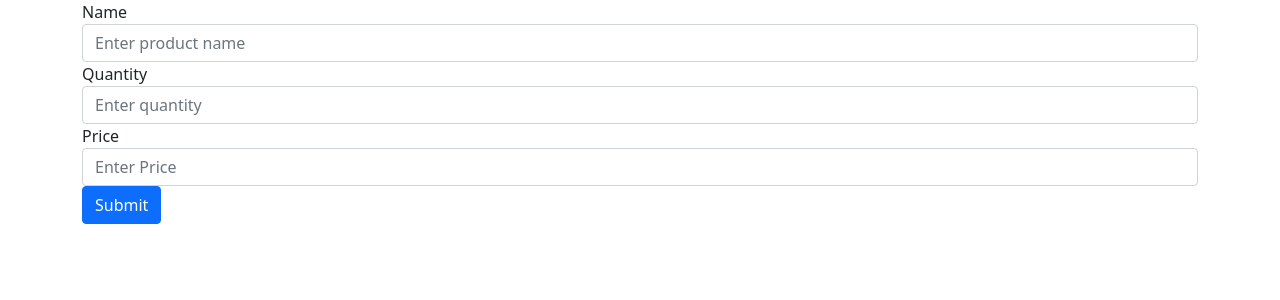
After one commit to nampt0210/CodeClass2_BasicCRUD, a PHP site: page /update.php?id=1 in a window 1280 px wide. The commit adds this page. Shown: the top 300 px of the page. Run offline with PHP 8.4, Linux system fonts and the light colour scheme; data that the repository does not hold is empty.

Commit message:
Feat: Update and Delete product

```diff
--- a/index.php
+++ b/index.php
@@ -43,6 +43,7 @@
             <th>Name</th>
             <th>Quantity</th>
             <th>Price</th>
+            <th>More</th>
         </tr>
         <?php while($row = mysqli_fetch_assoc($result)) {?>
             <tr>
@@ -50,6 +51,10 @@
                 <td><?php echo $row['name']?></td>
                 <td><?php echo $row['quantity']?></td>
                 <td><?php echo $row['price']?></td>
+                <td>
+                  <a href="update.php?id=<?php echo $row['id']?>" class="btn btn-warning">Update Product</a>
+                  <a href="delete.php?id=<?php echo $row['id']?>" class="btn btn-danger">Delete Product</a>
+                </td>
             </tr>
         <?php } ?>
 
--- /dev/null
+++ b/update.php
@@ -0,0 +1,63 @@
+<?php
+    include('database.php');
+    $productId = $_GET['id'];
+    $sql = "SELECT * FROM product WHERE id = '$productId'";
+    $result = mysqli_query($conn, $sql);
+    $row = mysqli_fetch_assoc($result);
+?>
+<!doctype html>
+<html lang="en">
+  <head>
+    <!-- Required meta tags -->
+    <meta charset="utf-8">
+    <meta name="viewport" content="width=device-width, initial-scale=1">
+
+    <!-- Bootstrap CSS -->
+    <link href="https://cdn.jsdelivr.net/npm/bootstrap@5.0.0-beta3/dist/css/bootstrap.min.css" rel="stylesheet" integrity="sha384-eOJMYsd53ii+scO/bJGFsiCZc+5NDVN2yr8+0RDqr0Ql0h+rP48ckxlpbzKgwra6" crossorigin="anonymous">
+
+    <title>Update Product</title>
+  </head>
+  <body>
+
+    <div class="container">
+        <form action="handle_update.php?id=<?php echo $row['id']?>" method="POST">
+            <div class="form-group">
+                <label for="exampleInputEmail1">Name</label>
+                <input type="text" class="form-control" id="exampleInputEmail1"
+                    aria-describedby="emailHelp" placeholder="Enter product name"
+                    name="name"
+                    value="<?php echo $row['name']?>"
+                >
+
+            </div>
+            <div class="form-group">
+                <label for="exampleInputPassword1">Quantity</label>
+                <input type="text" class="form-control"
+                id="exampleInputPassword1" placeholder="Enter quantity"
+                name="quantity"
+                value="<?php echo $row['quantity']?>"
+                >
+            </div>
+            <div class="form-group">
+                <label for="exampleInputPassword1">Price</label>
+                <input type="text" class="form-control"
+                id="exampleInputPassword1" placeholder="Enter Price"
+                name="price"
+                value="<?php echo $row['price']?>"
+                >
+            </div>
+            <button type="submit" class="btn btn-primary" name='submit'>Submit</button>
+        </form>
+    </div>
+    <!-- Optional JavaScript; choose one of the two! -->
+
+    <!-- Option 1: Bootstrap Bundle with Popper -->
+    <script src="https://cdn.jsdelivr.net/npm/bootstrap@5.0.0-beta3/dist/js/bootstrap.bundle.min.js" integrity="sha384-JEW9xMcG8R+pH31jmWH6WWP0WintQrMb4s7ZOdauHnUtxwoG2vI5DkLtS3qm9Ekf" crossorigin="anonymous"></script>
+
+    <!-- Option 2: Separate Popper and Bootstrap JS -->
+    <!--
+    <script src="https://cdn.jsdelivr.net/npm/@popperjs/core@2.9.1/dist/umd/popper.min.js" integrity="sha384-SR1sx49pcuLnqZUnnPwx6FCym0wLsk5JZuNx2bPPENzswTNFaQU1RDvt3wT4gWFG" crossorigin="anonymous"></script>
+    <script src="https://cdn.jsdelivr.net/npm/bootstrap@5.0.0-beta3/dist/js/bootstrap.min.js" integrity="sha384-j0CNLUeiqtyaRmlzUHCPZ+Gy5fQu0dQ6eZ/xAww941Ai1SxSY+0EQqNXNE6DZiVc" crossorigin="anonymous"></script>
+    -->
+  </body>
+</html>
```
Also changed, not shown: delete.php (added, +9 -0 lines), handle_update.php (added, +19 -0 lines).
